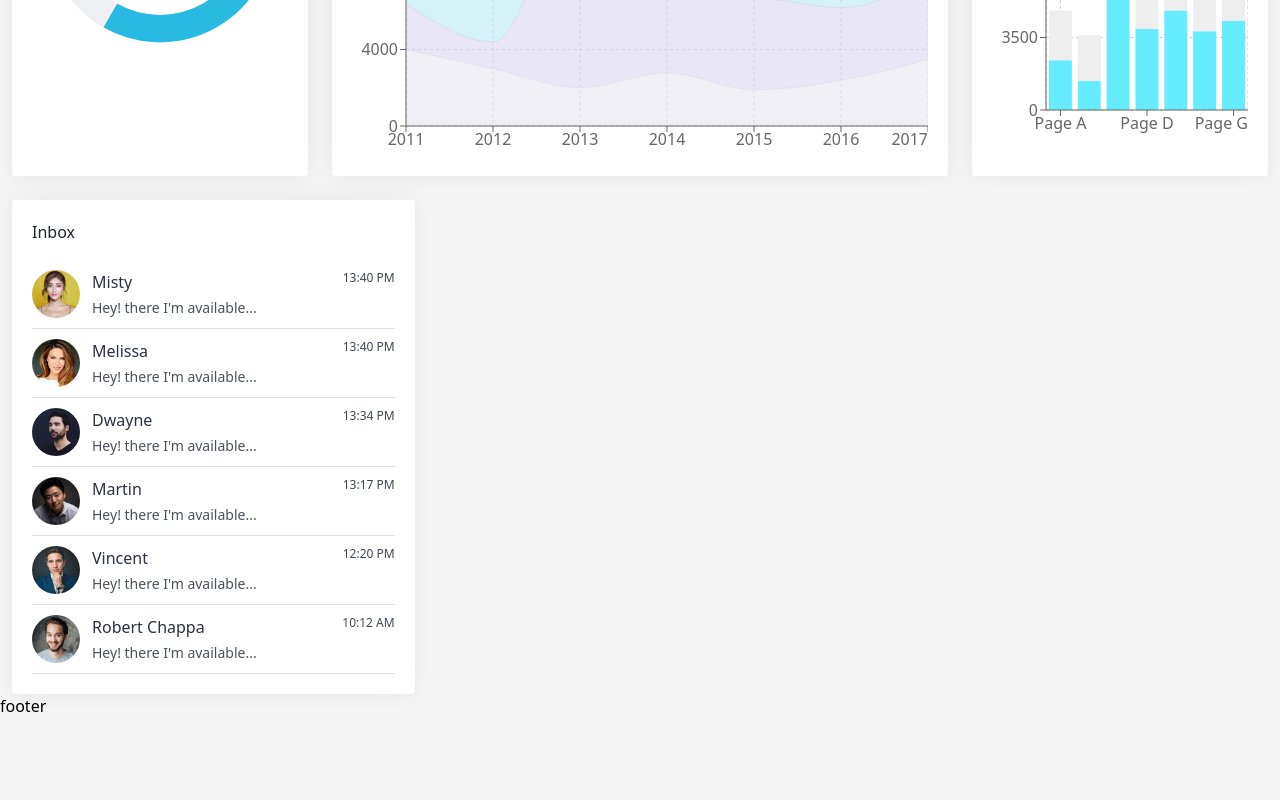
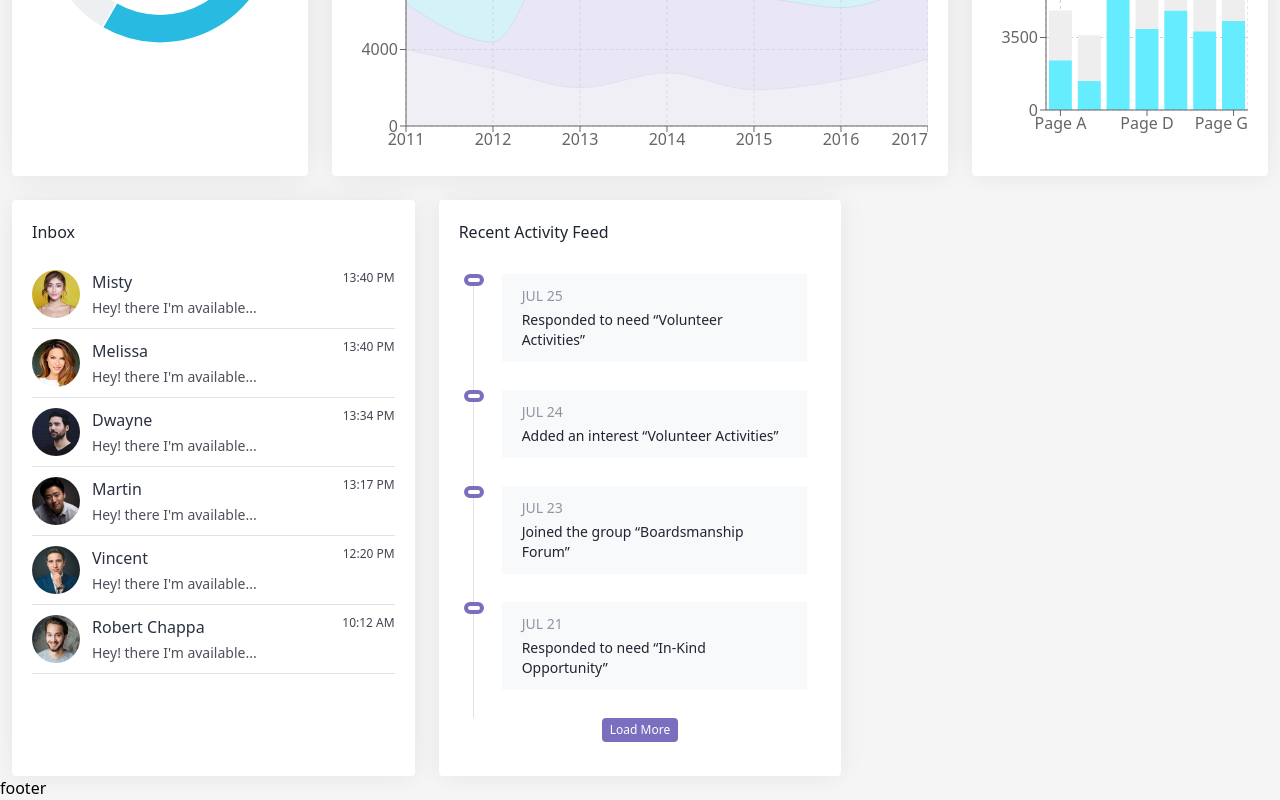
Before and after one commit to Hasmik-Mejlumyan/dynamic-dashboard-example, a React (Vite) app: page / in a window 1280 px wide. Shown: the part 750-1550 px from the top of the page. Before the commit the page ends 1468 px from the top, so only its background shows below. Built offline with nearby package versions, Linux system fonts and the light colour scheme.

Commit message:
created recent activity card

```diff
--- a/src/components/ControlPanel/ControlPanel.tsx
+++ b/src/components/ControlPanel/ControlPanel.tsx
@@ -1,9 +1,11 @@
 import Inbox from './Inbox/Inbox.tsx';
+import RecentActivityFeed from './RecentActivityFeed/RecentActivityFeed.tsx';
 
 const ControlPanel = () => {
   return (
     <div className="grid grid-cols-3 gap-6">
       <Inbox />
+      <RecentActivityFeed />
     </div>
   );
 };
--- /dev/null
+++ b/src/components/ControlPanel/RecentActivityFeed/RecentActivityFeed.tsx
@@ -0,0 +1,30 @@
+import RecentActivityItem from './RecentActivityItem.tsx';
+import Card from '../../UI/Card/Card.tsx';
+import Button from '../../UI/Button/Button.tsx';
+
+import recentActivity from '../../../mock/recentActivity.json';
+
+const RecentActivityFeed = () => {
+  const recentActivityContent = (
+    recentActivity.map((item) => (
+      <RecentActivityItem
+        key={item.date}
+        date={item.date}
+        message={item.message}
+      />
+    ))
+  );
+
+  return (
+    <Card title="Recent Activity Feed">
+      <ul className="list-none p-3.5">
+        {recentActivityContent}
+        <Button className="text-xs mx-auto block">
+          Load More
+        </Button>
+      </ul>
+    </Card>
+  );
+};
+
+export default RecentActivityFeed;
--- /dev/null
+++ b/src/components/ControlPanel/RecentActivityFeed/RecentActivityItem.tsx
@@ -0,0 +1,20 @@
+import type { FC } from 'react';
+import type { IRecentActivityItemProps } from './types.ts';
+
+const RecentActivityItem: FC<IRecentActivityItemProps> = ({ date, message }) => {
+  return (
+    <li className="pb-7 pl-7 relative border-l border-border-color last:border-l-transparent">
+      <div className="absolute left-0 top-0 -translate-x-1/2 bg-white border-4 border-primary rounded-full w-5 h-3" />
+      <div className="py-3 px-5 bg-recent-activity-item-bg text-sm">
+        <span className="text-recent-activity-date">
+          {date}
+        </span>
+        <p className="text-text-color mt-1">
+          {message}
+        </p>
+      </div>
+    </li>
+  );
+};
+
+export default RecentActivityItem;
--- /dev/null
+++ b/src/components/ControlPanel/RecentActivityFeed/types.ts
@@ -0,0 +1,4 @@
+export interface IRecentActivityItemProps {
+  date: string;
+  message: string;
+}
--- a/src/css/base.css
+++ b/src/css/base.css
@@ -27,9 +27,14 @@
   --border-dark: #3a445b;
   --border-light: #dee2e6;
 
+  --recent-activity-item-bg-dark: #30384B;
+  --recent-activity-item-bg-light: #F8F9FA;
+
   /*------------------------------*/
 
   --text-color-main: var(--text-main);
+
+  --recent-activity-date: #8C96A3;
 }
 
 :root {
@@ -50,6 +55,8 @@
   --inbox-title-color: var(--gray-medium);
 
   --border-color: var(--border-light);
+
+  --recent-activity-item-bg: var(--recent-activity-item-bg-light);
 }
 
 @media (prefers-color-scheme: dark) {
@@ -71,6 +78,8 @@
     --inbox-title-color: var(--white);
 
     --border-color: var(--border-dark);
+
+    --recent-activity-item-bg: var(--recent-activity-item-bg-dark);
   }
 }
 
--- /dev/null
+++ b/src/mock/recentActivity.json
@@ -0,0 +1,18 @@
+[
+  {
+    "date": "JUL 25",
+    "message": "Responded to need “Volunteer Activities”"
+  },
+  {
+    "date": "JUL 24",
+    "message": "Added an interest “Volunteer Activities”"
+  },
+  {
+    "date": "JUL 23",
+    "message": "Joined the group “Boardsmanship Forum”"
+  },
+  {
+    "date": "JUL 21",
+    "message": "Responded to need “In-Kind Opportunity”"
+  }
+]
--- a/tailwind.config.js
+++ b/tailwind.config.js
@@ -30,6 +30,8 @@ module.exports = {
         'header-search-background': 'var(--header-search-background)',
         'inbox-title-color': 'var(--inbox-title-color)',
         'border-color': 'var(--border-color)',
+        'recent-activity-date': 'var(--recent-activity-date)',
+        'recent-activity-item-bg': 'var(--recent-activity-item-bg)',
       },
     },
   },
```
